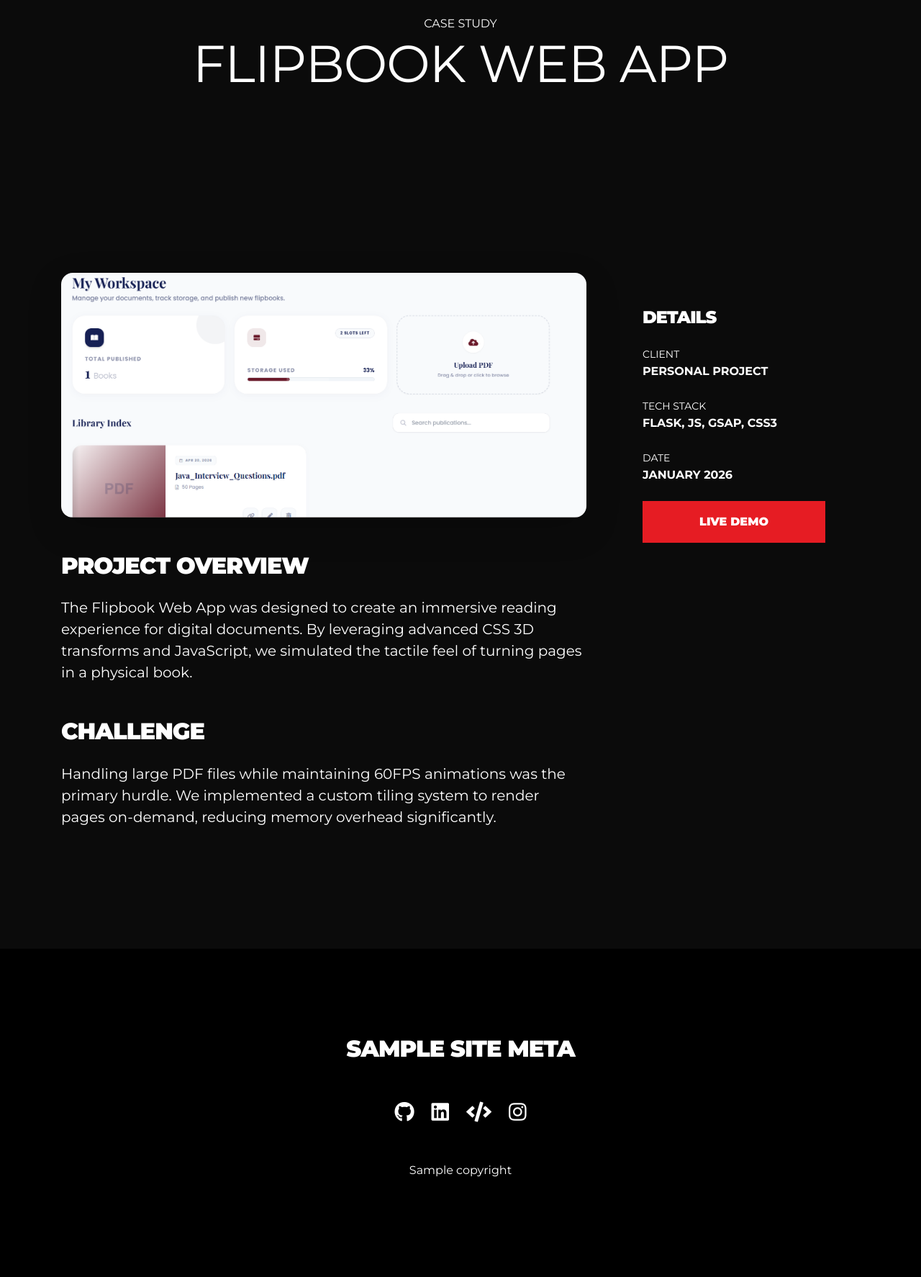
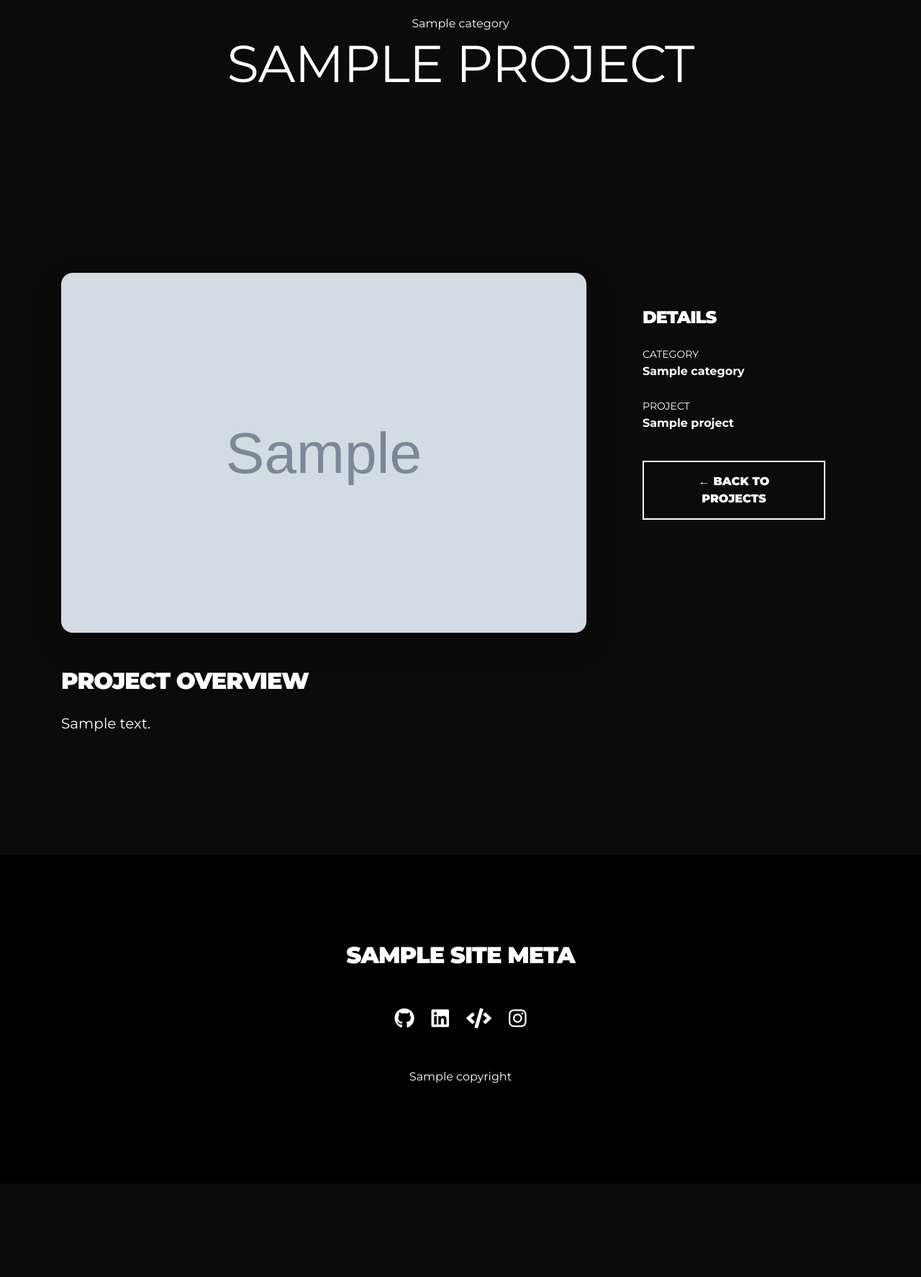
Before and after one commit to aravindthiru29/Aravind-portfolio-website, a Flask app: template templates/project-details.html in a window 1280 px wide. Shown: the part 99-1873 px from the top of the page at 72% size. After the commit the page ends 1604 px from the top, so only its background shows below. Run offline with Flask 3, Linux system fonts and the light colour scheme; the template is opened without the code that fills it: most values are stand-ins (such as "Sample title", 1, 10 or a date in 2020); grey boxes marked "Sample" are stand-in pictures; a database or web service that is not in the repository returns one stand-in record (values such as "Sample title"); some libraries are stand-ins or nearby versions.

Commit message:
admin update complete

```diff
--- a/app.py
+++ b/app.py
@@ -390,6 +390,16 @@ def admin_change_password():
     return redirect(url_for('admin_dashboard'))
 
 
+# ─── Individual Project Detail ─────────────────────────────
+@app.route('/project/<int:index>')
+def project_detail(index):
+    content = get_all_content()
+    projects = content.get('projects', [])
+    if 0 <= index < len(projects):
+        return render_template('project-details.html', c=content, project=projects[index], project_index=index)
+    return redirect(url_for('index'))
+
+
 # ─── Dynamic Page Route ────────────────────────────────────
 @app.route('/<page>')
 def admins_views(page):
--- a/templates/index.html
+++ b/templates/index.html
@@ -51,7 +51,7 @@
 
         <div class="project-list mt-5">
             {% for proj in c.projects %}
-            <a href="{{ proj.link }}" class="v2-project-item" data-aos="fade-up" {% if not loop.first %}data-aos-delay="{{ loop.index0 * 100 }}"{% endif %}>
+            <a href="/portfolio.html" class="v2-project-item" data-aos="fade-up" {% if not loop.first %}data-aos-delay="{{ loop.index0 * 100 }}"{% endif %}>
                 <div>
                     <span class="text-red fw-bold">{{ '%02d'|format(loop.index) }}.</span>
                     <h3>{{ proj.title }}</h3>
--- a/templates/portfolio.html
+++ b/templates/portfolio.html
@@ -6,7 +6,7 @@
 <!-- Page Header -->
 <section class="v2-section pt-200 bg-darker">
     <div class="container">
-        <h1 class="display-1 fw-black" data-aos="fade-up">SELECTED <span class="outline-text">PROJECTS</span></h1>
+        <h1 class="display-1 fw-black" data-aos="fade-up">My <span class="outline-text">PROJECTS</span></h1>
     </div>
 </section>
 
@@ -23,7 +23,7 @@
                         <span class="text-red fw-bold">{{ proj.category }}</span>
                         <h3 class="mt-2 mb-3">{{ proj.title }}</h3>
                         <p class="text-gray mb-4">{{ proj.description }}</p>
-                        <a href="{{ proj.link }}" class="v2-btn py-2 px-4 shadow-sm" style="font-size: 0.8rem;">VIEW DETAILS</a>
+                        <a href="/project/{{ loop.index0 }}" class="v2-btn py-2 px-4 shadow-sm" style="font-size: 0.8rem;">VIEW DETAILS</a>
                     </div>
                 </div>
             </div>
--- a/templates/project-details.html
+++ b/templates/project-details.html
@@ -1,13 +1,13 @@
 {% extends "base.html" %}
 
-{% block title %}Project Details - Aravind{% endblock %}
+{% block title %}{{ project.title }} - Aravind{% endblock %}
 
 {% block content %}
 <!-- Page Header -->
 <section class="v2-section pt-200 bg-darker">
     <div class="container text-center">
-        <span class="badge-red mb-4">CASE STUDY</span>
-        <h1 class="display-2 fw-black" data-aos="fade-up">FLIPBOOK <span class="outline-text">WEB APP</span></h1>
+        <span class="badge-red mb-4">{{ project.category }}</span>
+        <h1 class="display-2 fw-black" data-aos="fade-up">{{ project.title }}</h1>
     </div>
 </section>
 
@@ -16,30 +16,26 @@
     <div class="container">
         <div class="row">
             <div class="col-lg-8" data-aos="fade-right">
-                <img src="{{ url_for('static', filename='img/gallery/img-6.png') }}" alt="Project Detail" class="img-fluid rounded-4 shadow-lg mb-5">
+                <img src="{{ project.image if project.image.startswith('/') or project.image.startswith('http') else url_for('static', filename=project.image) }}" alt="{{ project.title }}" class="img-fluid rounded-4 shadow-lg mb-5" style="width: 100%; max-height: 500px; object-fit: cover;">
                 <h2 class="mb-4">PROJECT OVERVIEW</h2>
-                <p class="fs-5 text-gray mb-5">The Flipbook Web App was designed to create an immersive reading experience for digital documents. By leveraging advanced CSS 3D transforms and JavaScript, we simulated the tactile feel of turning pages in a physical book.</p>
-
-                <h2 class="mb-4">CHALLENGE</h2>
-                <p class="fs-5 text-gray mb-5">Handling large PDF files while maintaining 60FPS animations was the primary hurdle. We implemented a custom tiling system to render pages on-demand, reducing memory overhead significantly.</p>
+                <p class="fs-5 text-gray mb-5">{{ project.description }}</p>
             </div>
 
             <div class="col-lg-4" data-aos="fade-left">
                 <div class="v2-sidebar p-5 bg-darker rounded-4 position-sticky" style="top: 120px;">
                     <h4 class="text-red mb-4">DETAILS</h4>
                     <div class="mb-4">
-                        <span class="text-gray small">CLIENT</span>
-                        <p class="fw-bold">PERSONAL PROJECT</p>
+                        <span class="text-gray small">CATEGORY</span>
+                        <p class="fw-bold">{{ project.category }}</p>
                     </div>
                     <div class="mb-4">
-                        <span class="text-gray small">TECH STACK</span>
-                        <p class="fw-bold">FLASK, JS, GSAP, CSS3</p>
+                        <span class="text-gray small">PROJECT</span>
+                        <p class="fw-bold">{{ project.title }}</p>
                     </div>
-                    <div class="mb-4">
-                        <span class="text-gray small">DATE</span>
-                        <p class="fw-bold">JANUARY 2026</p>
-                    </div>
-                    <a href="#" class="v2-btn w-100 text-center">LIVE DEMO</a>
+                    {% if project.link and project.link != '#' and project.link.startswith('http') %}
+                    <a href="{{ project.link }}" target="_blank" class="v2-btn w-100 text-center">LIVE DEMO</a>
+                    {% endif %}
+                    <a href="/portfolio.html" class="v2-btn v2-btn-outline w-100 text-center mt-3">← BACK TO PROJECTS</a>
                 </div>
             </div>
         </div>
```
